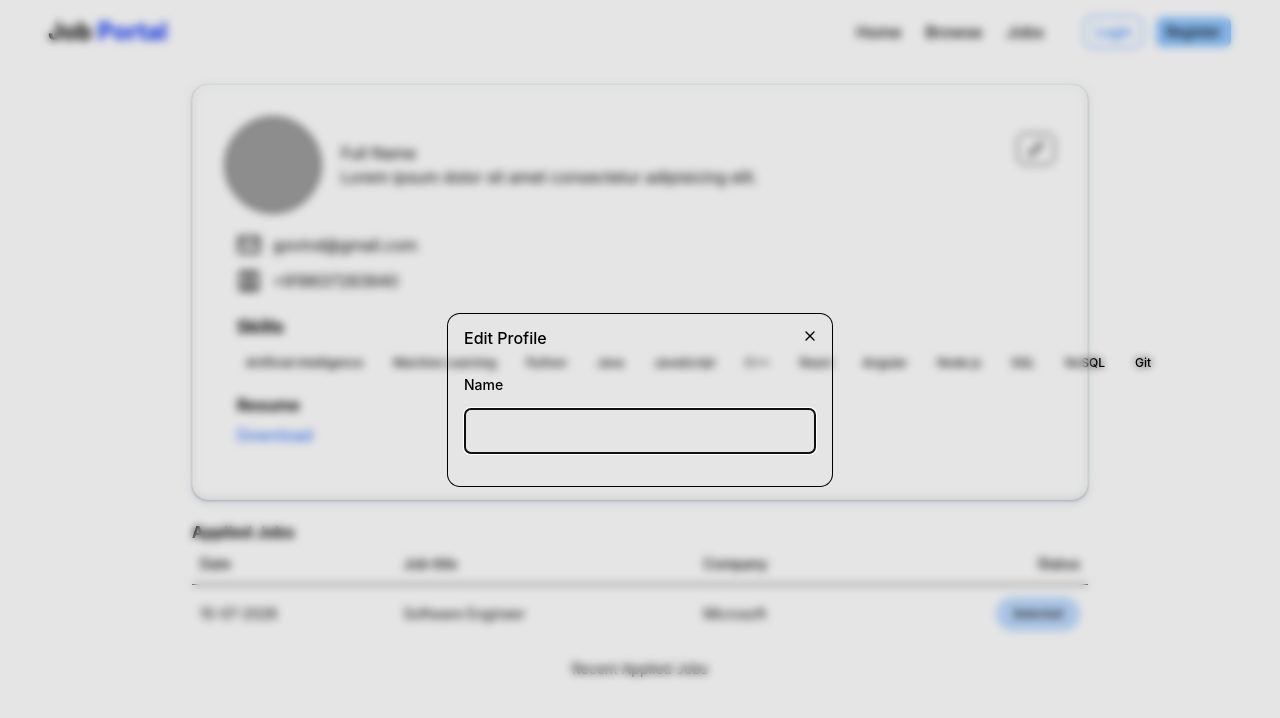
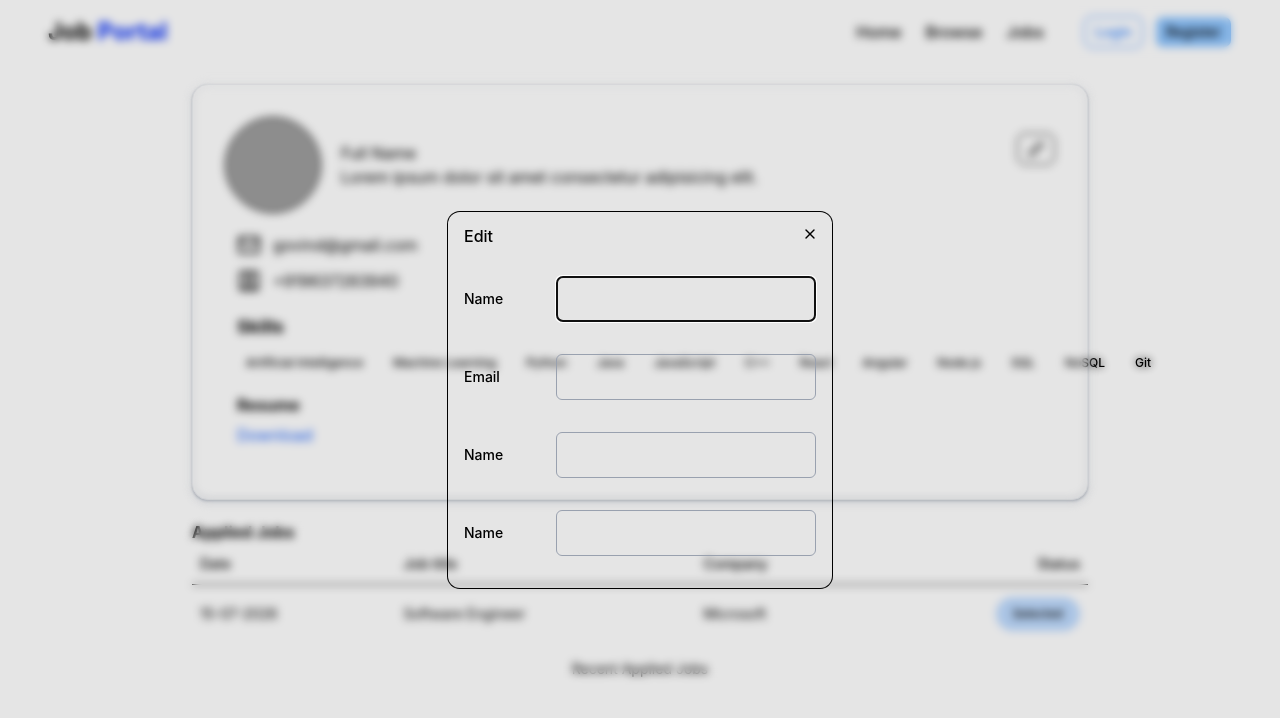
Before and after one commit to TanuTanu511/sunfireSensei, a React (Vite) app in the folder frontend/: page /Profile in a window 1280 px wide. Shown: the top 718 px of the page. Built offline with nearby package versions, Linux system fonts and the light colour scheme; grey boxes are pictures that could not be loaded.

Commit message:
bio edit

```diff
--- a/frontend/src/components/components_lite/EditProfile.jsx
+++ b/frontend/src/components/components_lite/EditProfile.jsx
@@ -1,28 +1,62 @@
-import React from 'react'
-import { Dialog, DialogContent, DialogHeader, DialogTitle } from '../ui/dialog'
-import { Label } from '../ui/label'
+import React from "react";
+import { Dialog, DialogContent, DialogHeader, DialogTitle } from "../ui/dialog";
+import { Label } from "../ui/label";
 
-const EditProfile = ({open , setOpen}) => {
+const EditProfile = ({ open, setOpen }) => {
   return (
-    <div className='bg-white'>
-      <Dialog open={open}>
+    <div>
+      <Dialog open={open} onOpenChange={setOpen}>
         <DialogContent>
           <DialogHeader>
-                <DialogTitle>Edit Profile</DialogTitle>
+            <DialogTitle>Edit</DialogTitle>
           </DialogHeader>
 
           {/* Form for edit Profile */}
           <form>
-                <div className='grid gap-4 py-4'>
+            <div className="grid grid-cols-4 items-center gap-4 py-4">
               <Label htmlFor="name">Name</Label>
-                    <input type='text' name='name' id='name' className='w-full border border-gray-400 rounded-md p-3'/>
+              <input
+                type="text"
+                name="name"
+                id="name"
+                className="col-span-3 border border-gray-400 rounded-md p-3"
+              />
+            </div>
+
+            <div className="grid grid-cols-4 items-center gap-4 py-4">
+              <Label htmlFor="email">Email</Label>
+              <input
+                type="text"
+                name="name"
+                id="name"
+                className="col-span-3 border border-gray-400 rounded-md p-3"
+              />
+            </div>
+
+            <div className="grid grid-cols-4 items-center gap-4 py-4">
+              <Label htmlFor="name">Name</Label>
+              <input
+                type="text"
+                name="name"
+                id="name"
+                className="col-span-3 border border-gray-400 rounded-md p-3"
+              />
+            </div>
+
+            <div className="grid grid-cols-4 items-center gap-4 py-4">
+              <Label htmlFor="name">Name</Label>
+              <input
+                type="text"
+                name="name"
+                id="name"
+                className="col-span-3 border border-gray-400 rounded-md p-3"
+              />
             </div>
           </form>
-
         </DialogContent>
       </Dialog>
     </div>
-  )
-}
+  );
+};
 
-export default EditProfile
+export default EditProfile;
```
Lines whose indentation alone changed are shown as unchanged.
